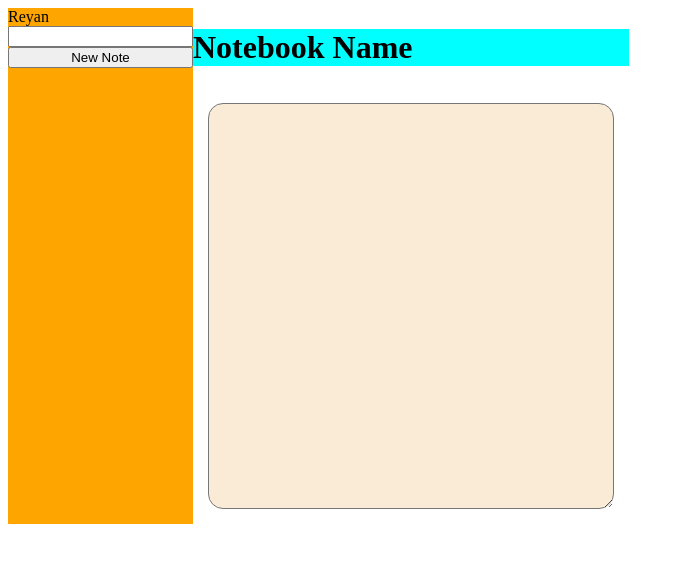
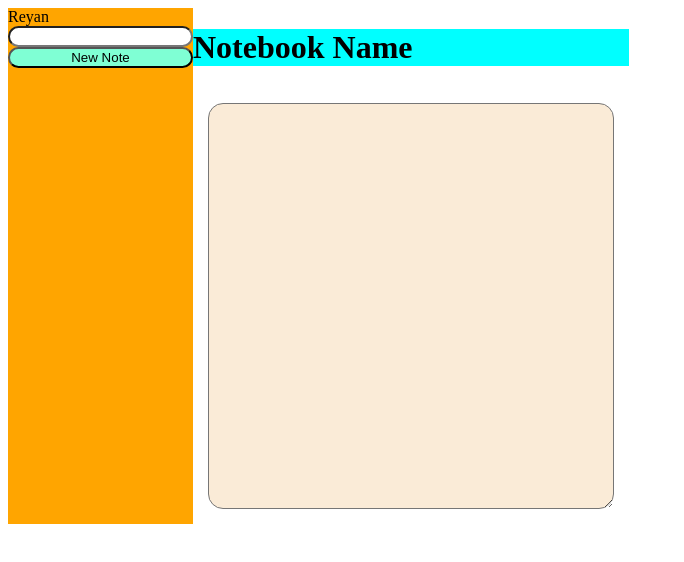
Before and after one commit to Re-Yan/notes_App, a plain HTML site: page index.html in a window 1280 px wide. Shown: the whole page, without its empty margins (0-684 px from the left). Drawn offline with Linux system fonts and the light colour scheme.

Commit message:
Add Border Styling to Search and Add Note Button

```diff
--- a/style.css
+++ b/style.css
@@ -32,3 +32,12 @@
 
   background-color: orange;
 }
+
+#note-search {
+  border-radius: 15px;
+}
+
+#addNote {
+  border-radius: 15px;
+  background-color: aquamarine;
+}
```
